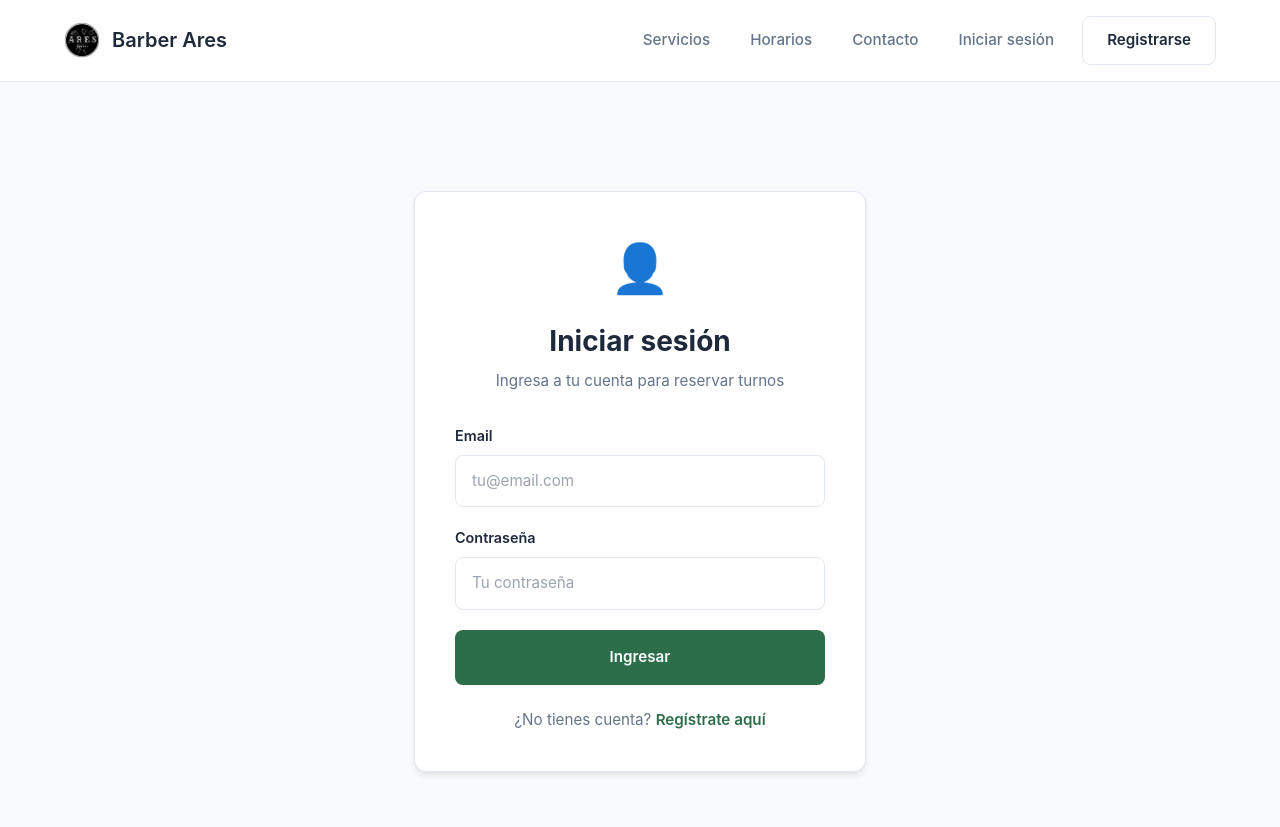
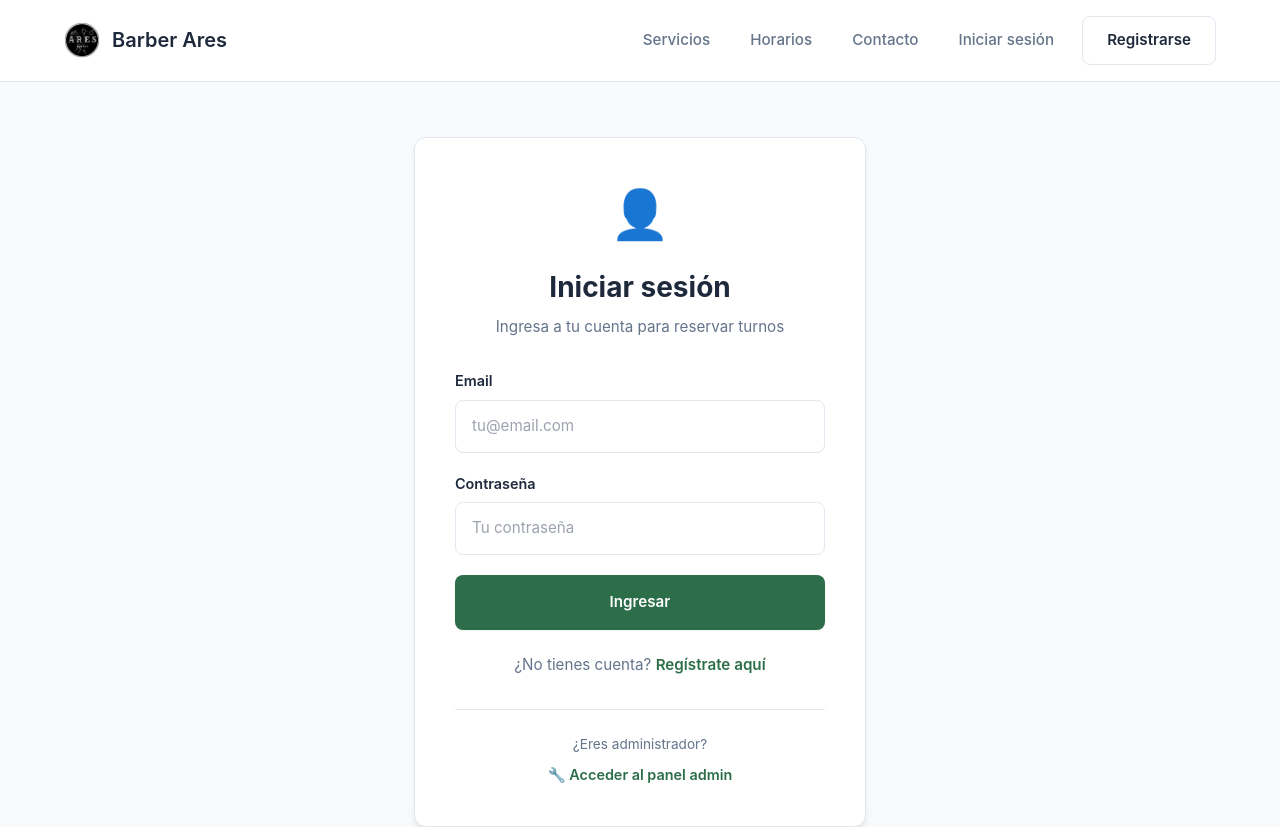
Before and after one commit to lionelc39/barberia-ares, a Next.js app: page /login in a window 1280 px wide. Shown: the top 827 px of the page. Built offline with nearby package versions, Linux system fonts and the light colour scheme.

Commit message:
Update page.tsx

```diff
--- a/src/app/login/page.tsx
+++ b/src/app/login/page.tsx
@@ -15,19 +15,43 @@ export default function Login() {
     setError('')
     setLoading(true)
 
-    const { error } = await supabase.auth.signInWithPassword({
+    try {
+      // 1. Hacer login
+      const { data: authData, error: authError } = await supabase.auth.signInWithPassword({
         email: form.email,
         password: form.password
       })
 
-    if (error) {
-      setError(error.message)
+      if (authError) {
+        setError(authError.message)
         setLoading(false)
         return
       }
 
+      // 2. Verificar si es barbero
+      const { data: barbero } = await supabase
+        .from('barberos')
+        .select('*')
+        .eq('email', form.email)
+        .eq('activo', true)
+        .single()
+
       setLoading(false)
+
+      // 3. Redirigir según rol
+      if (barbero) {
+        // Es barbero → ir a /barbero
+        router.push('/barbero')
+      } else {
+        // Es cliente → ir a /reserva
         router.push('/reserva')
+      }
+
+    } catch (err) {
+      console.error('Error:', err)
+      setError('Ocurrió un error al iniciar sesión')
+      setLoading(false)
+    }
   }
 
   return (
@@ -104,6 +128,29 @@ export default function Login() {
               Regístrate aquí
             </Link>
           </p>
+
+          {/* Acceso Admin */}
+          <div style={{
+            marginTop: '2rem',
+            paddingTop: '1.5rem',
+            borderTop: '1px solid var(--border)',
+            textAlign: 'center'
+          }}>
+            <p style={{ fontSize: '0.85rem', color: 'var(--text-muted)', marginBottom: '0.5rem' }}>
+              ¿Eres administrador?
+            </p>
+            <Link
+              href="/admin"
+              style={{
+                color: 'var(--primary)',
+                fontSize: '0.9rem',
+                fontWeight: '600',
+                textDecoration: 'none'
+              }}
+            >
+              🔧 Acceder al panel admin
+            </Link>
+          </div>
         </div>
       </div>
     </div>
```
Lines whose indentation alone changed are shown as unchanged.
